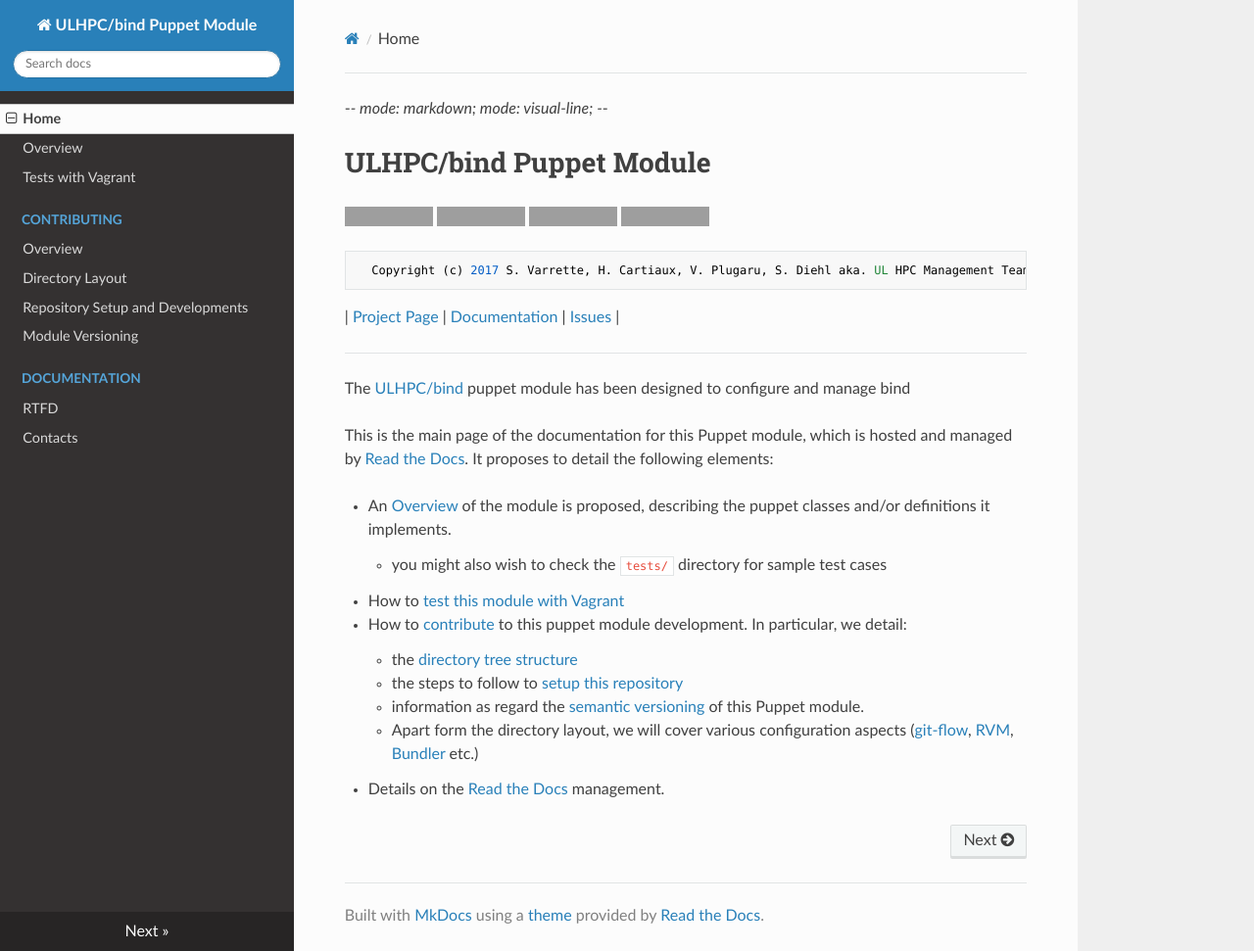
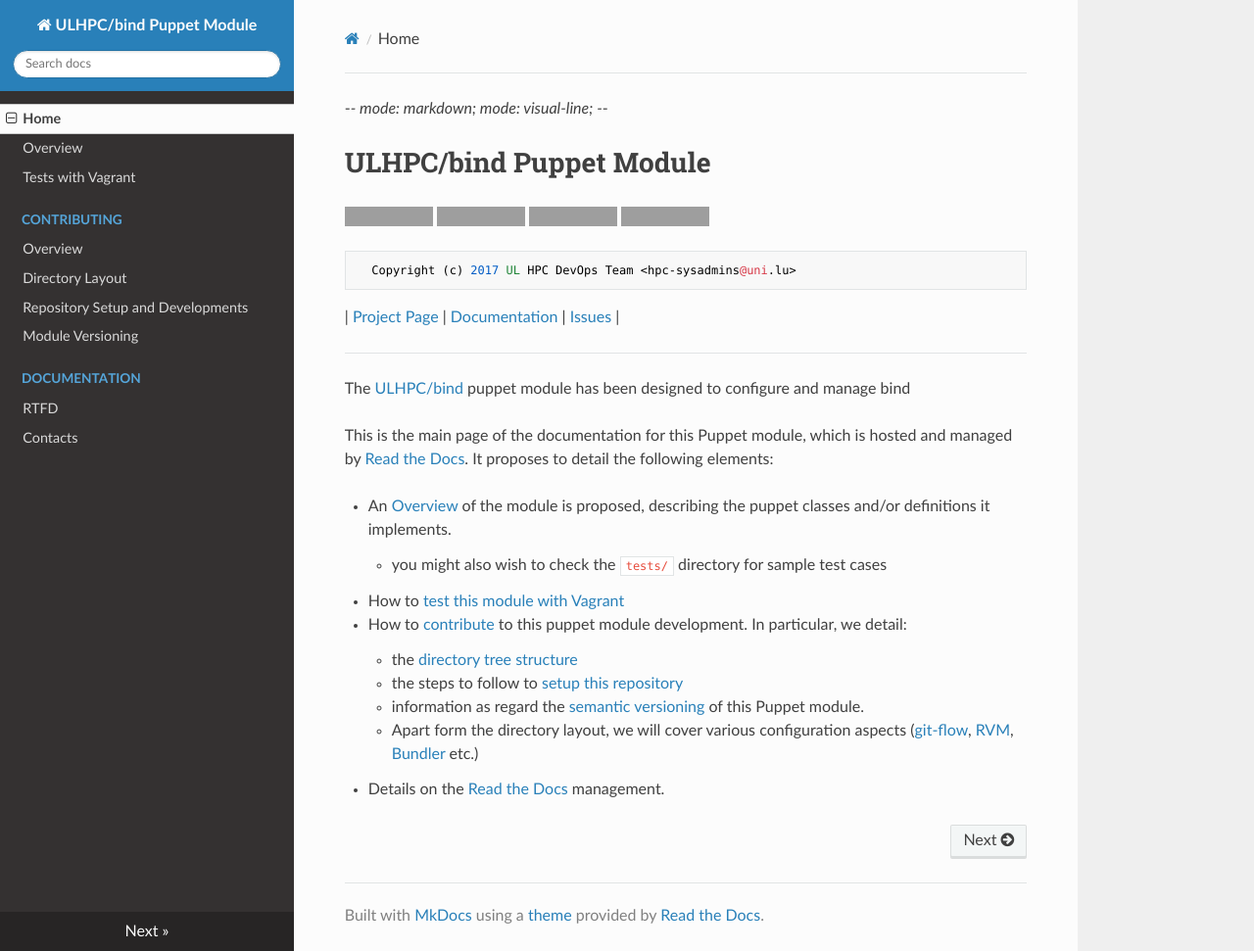
Before and after one commit to ULHPC/puppet-bind, an MkDocs documentation site: the page built from docs/index.md, in a window 1280 px wide and 971 px high. Shown: the whole window at 98% size. Built offline with MkDocs 1.6.1, drawn with Linux system fonts in a browser that asks for light colours; nearby versions of some CDN libraries; old or Windows-style settings are respelled for this version of MkDocs; grey boxes are pictures that could not be loaded.

Commit message:
update content of 'index.md'
Signed-off-by: Hyacinthe Cartiaux <Hyacinthe.Cartiaux@uni.lu>

```diff
--- a/docs/index.md
+++ b/docs/index.md
@@ -7,7 +7,7 @@
 ![Supported Platforms](http://img.shields.io/badge/platform-debian-lightgrey.svg)
 [![Documentation Status](https://readthedocs.org/projects/ulhpc-puppet-bind/badge/?version=latest)](https://readthedocs.org/projects/ulhpc-puppet-bind/?badge=latest)
 
-      Copyright (c) 2017 S. Varrette, H. Cartiaux, V. Plugaru, S. Diehl aka. UL HPC Management Team <hpc-sysadmins@uni.lu>
+      Copyright (c) 2017 UL HPC DevOps Team <hpc-sysadmins@uni.lu>
 
 | [Project Page](https://github.com/ULHPC/puppet-bind) | [Documentation](http://ulhpc-puppet-bind.readthedocs.org/en/latest/) | [Issues](https://github.com/ULHPC/puppet-bind/issues) |
 
```
